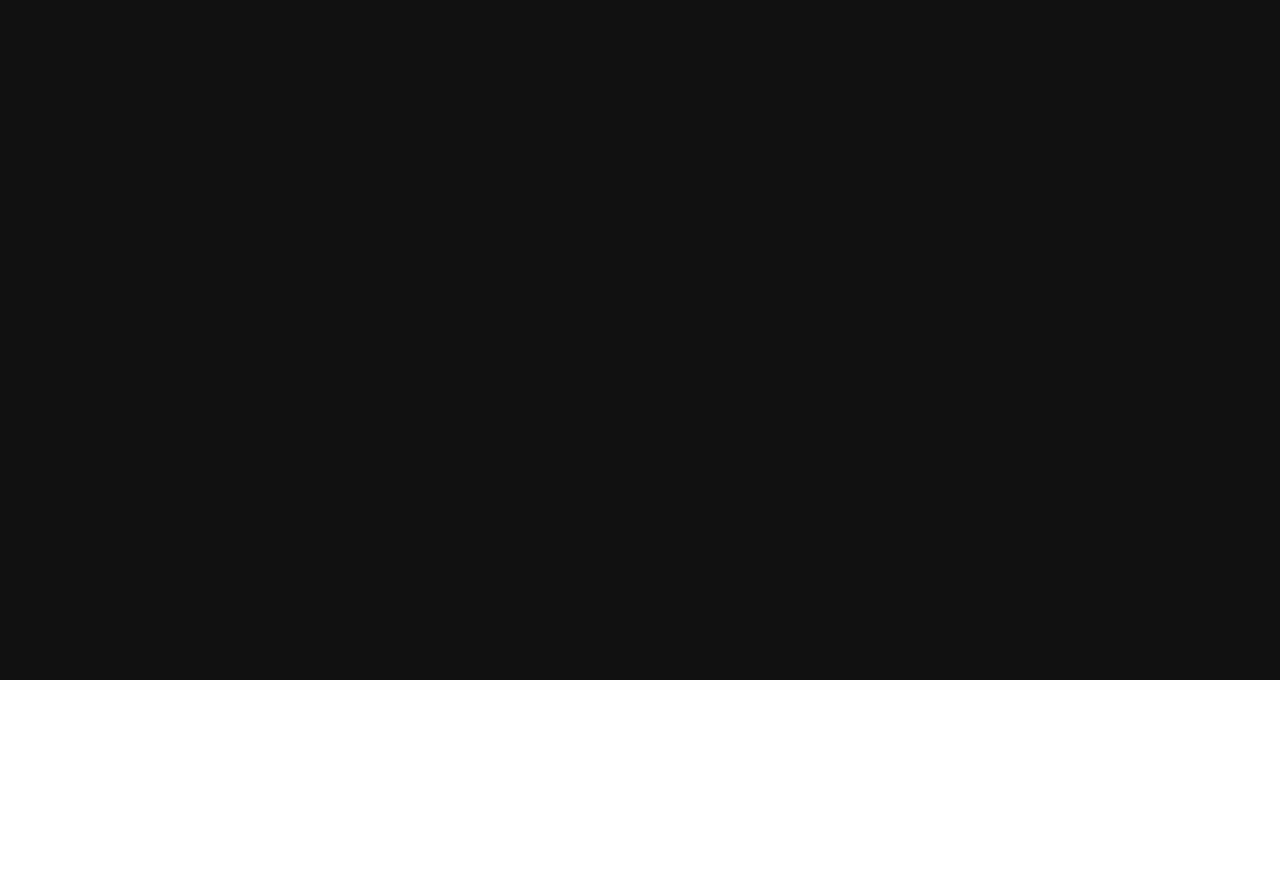
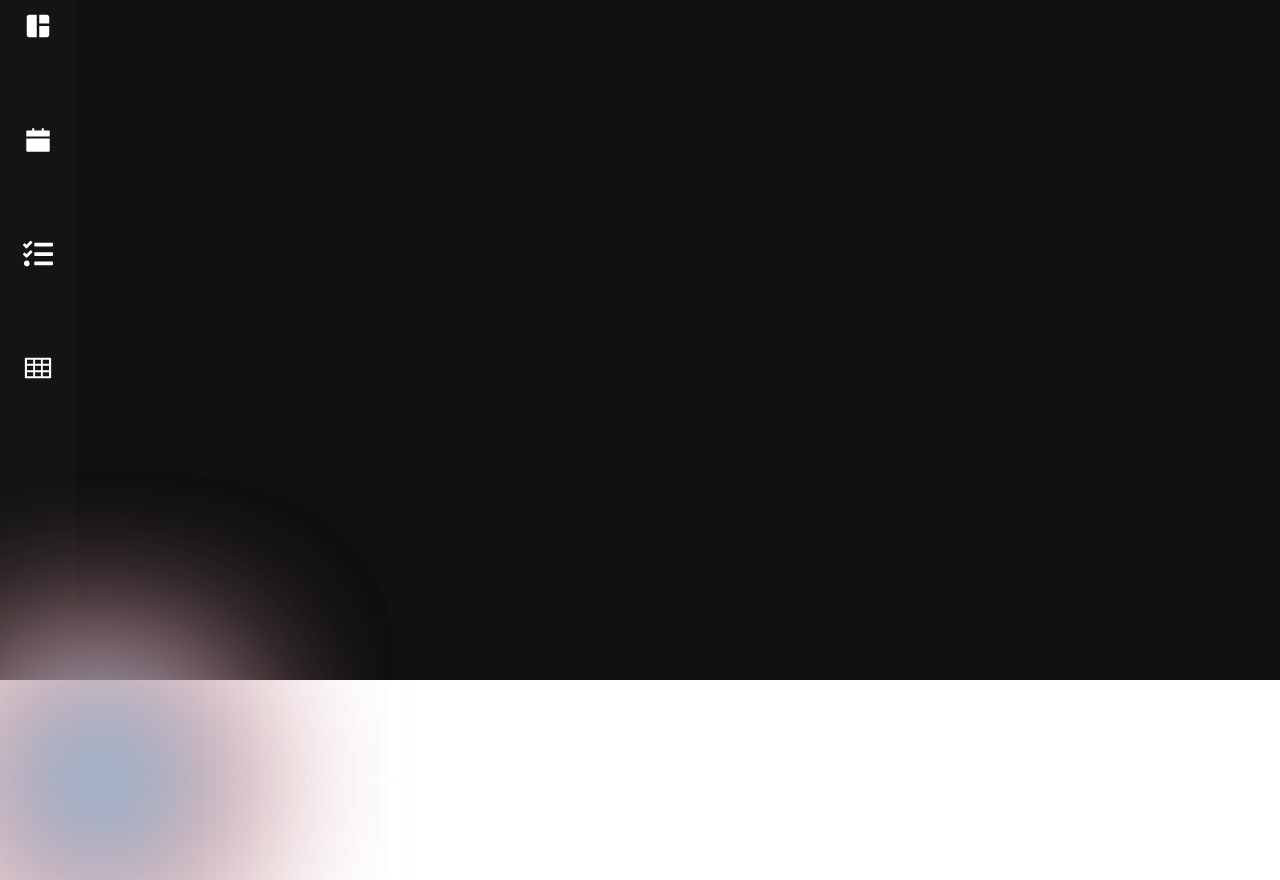
Before and after one commit to wacho91/Dashboard, a React (Vite) app: page /dashboard in a window 1280 px wide. Before the commit this address had no page. Shown: the part 120-1000 px from the top of the page. Before the commit the page ends 800 px from the top, so only its background shows below. Built offline with nearby package versions, Linux system fonts and the light colour scheme.

Commit message:
Configuration App

```diff
--- a/src/App.jsx
+++ b/src/App.jsx
@@ -1,5 +1,6 @@
 import { BrowserRouter, Route, Routes } from "react-router-dom"
 import Layout from "./Components/Layout/Layout"
+import { Dashboard } from "@mui/icons-material"
 
 
 
@@ -10,7 +11,11 @@
 
       <BrowserRouter>
         <Routes>
-          <Route path="/" element={<Layout />} />
+          <Route path="/" element={<Layout/>}>
+
+            <Route path="/dashboard" element={<Dashboard />} />
+
+          </Route>
         </Routes>
       </BrowserRouter>
 
```
